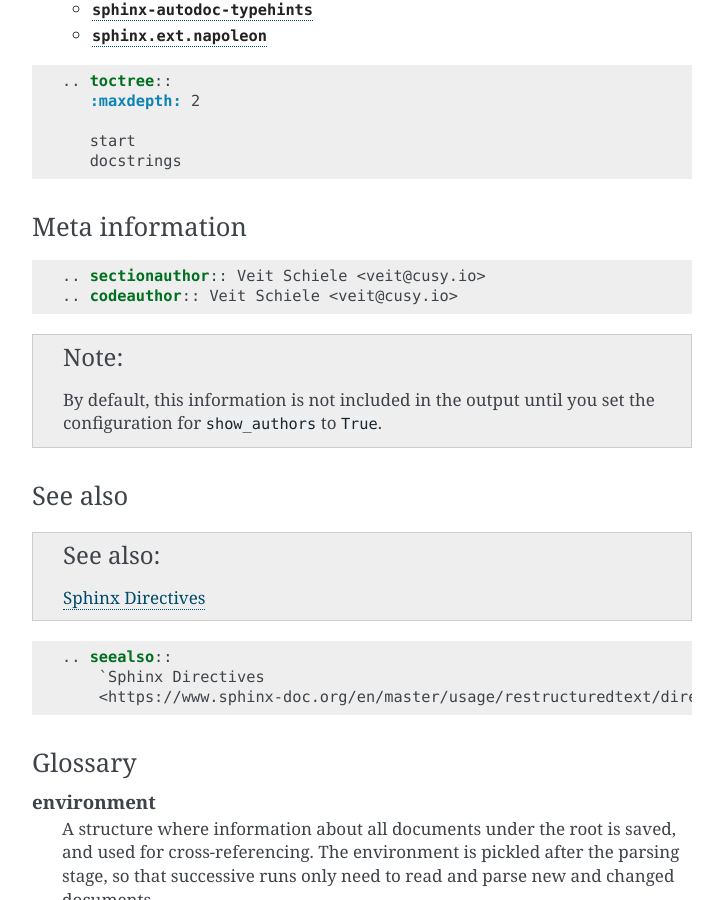
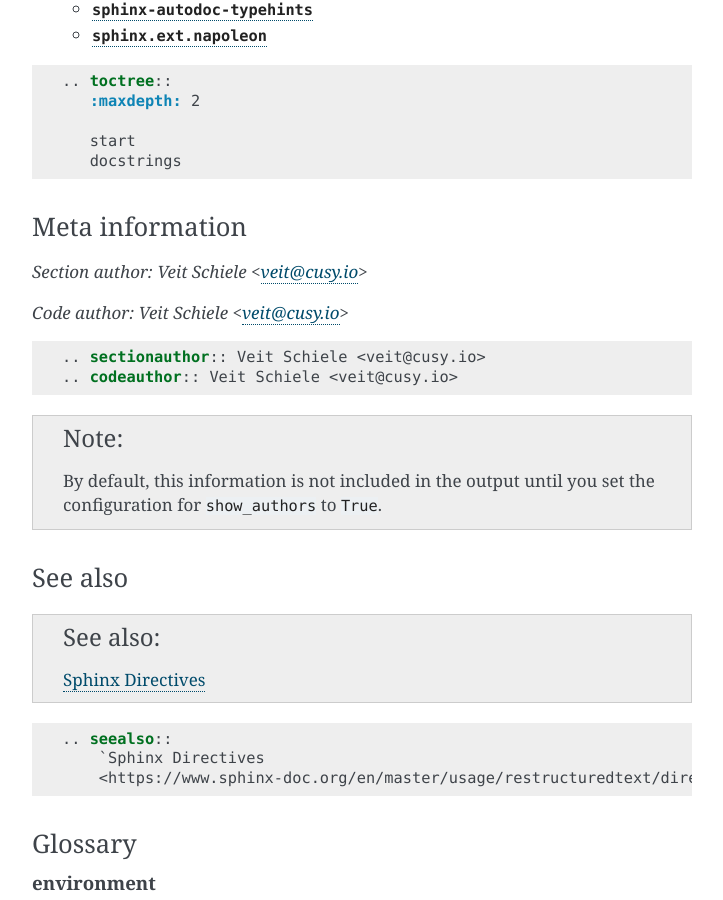
Before and after one commit to veit/python-basics-tutorial, a Sphinx documentation site: the page built from docs/document/directives.rst, in a window 1280 px wide and 900 px high, scrolled down 486 px. Shown: the whole window, without its empty margins (388-1111 px from the left). Built offline with Sphinx 7.4.7, drawn with Linux system fonts in a browser that asks for light colours; pages that are not in the unit, such as notebooks, are missing from menus.

Commit message:
Set show_authors to True

```diff
--- a/docs/conf.py
+++ b/docs/conf.py
@@ -37,7 +37,7 @@ extensions = [
     'sphinxcontrib.plantuml',
     ]
 
-plantuml = 'java -jar /PATH/TO/plantuml.jar'
+plantuml = 'java -jar /Users/veit/cusy/trn/python-basics-tutorial/plantuml.jar'
 plantuml_output_format = 'svg'
 
 intersphinx_mapping = {
@@ -61,6 +61,8 @@ master_doc = 'index'
 project = 'Python basics'
 copyright = "2021, Veit Schiele"
 author = "Veit Schiele"
+
+show_authors = True
 
 # The full version, including alpha/beta/rc tags
 release = "0.1.0"
```
